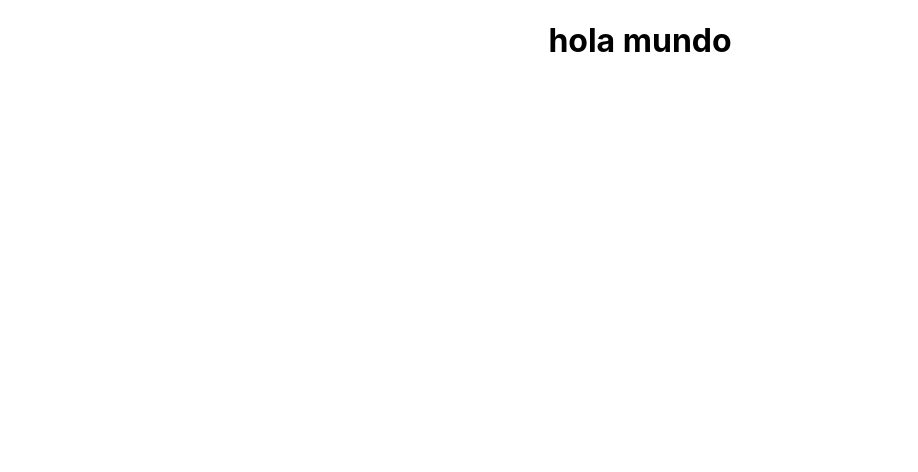
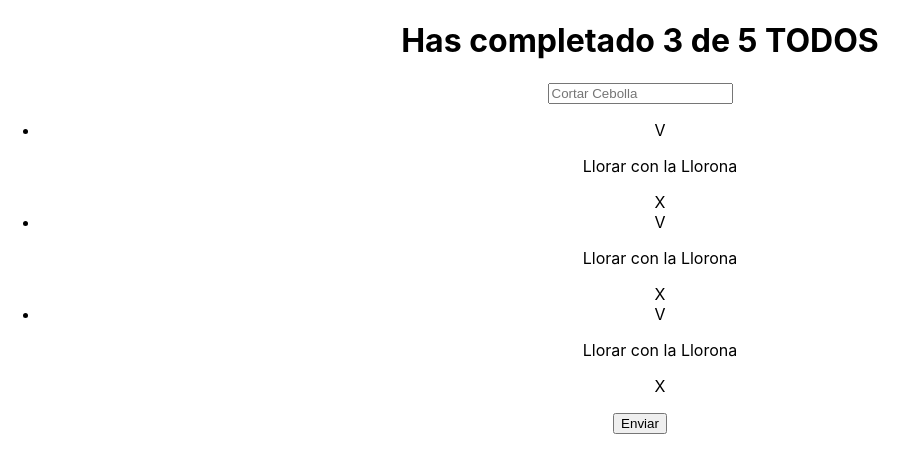
Before and after one commit to martin241125/ReactAdv, a React (Create React App) app: page / in a window 1280 px wide. Shown: the top 472 px of the page, without its empty margins (0-918 px from the left). Built offline with nearby package versions, Linux system fonts and the light colour scheme.

Commit message:
seguimos2

```diff
--- a/src/App.js
+++ b/src/App.js
@@ -1,11 +1,22 @@
-import logo from './platzi.webp';
-import './App.css';
+import "./App.css";
+import TodoCounter from "./components/TodoCounter";
+import TodoList from "./components/TodoList";
+import TodoSearch from "./components/TodoSearch";
+import TodoButton from "./components/TodoButton";
+import TodoItem from "./components/TodoItem";
 
 function App() {
   return (
     <div className="App">
-      <h1>hola mundo</h1>
+      <TodoCounter />
+      <TodoSearch />
 
+      <TodoList>
+        <TodoItem />
+        <TodoItem />
+        <TodoItem />
+      </TodoList>
+      <TodoButton />
     </div>
   );
 }
--- /dev/null
+++ b/src/components/TodoButton.jsx
@@ -0,0 +1,11 @@
+import React from 'react'
+
+const TodoButton = () => {
+  return (
+    <button>
+      Enviar
+    </button>
+  )
+}
+
+export default TodoButton
--- /dev/null
+++ b/src/components/TodoCounter.jsx
@@ -0,0 +1,13 @@
+import React from 'react'
+
+const TodoCounter = () => {
+  return (
+    <div>
+      <h1>
+        Has completado 3 de 5 TODOS
+      </h1>
+    </div>
+  )
+}
+
+export default TodoCounter
--- /dev/null
+++ b/src/components/TodoItem.jsx
@@ -0,0 +1,13 @@
+import React from 'react'
+
+const TodoItem = () => {
+  return (
+    <li>
+        <span>V</span>
+        <p>Llorar con la Llorona</p>
+        <span>X</span>
+    </li>
+  )
+}
+
+export default TodoItem
--- /dev/null
+++ b/src/components/TodoList.jsx
@@ -0,0 +1,12 @@
+import React from 'react'
+
+
+const TodoList = (props) => {
+  return (
+    <ul>
+      {props.children}
+    </ul>
+  )
+}
+
+export default TodoList
--- /dev/null
+++ b/src/components/TodoSearch.jsx
@@ -0,0 +1,11 @@
+import React from 'react'
+
+const TodoSearch = () => {
+  return (
+
+      <input type="text" placeholder='Cortar Cebolla' />
+
+  )
+}
+
+export default TodoSearch
```
Also changed, not shown: src/components/TodoItems.jsx (added, +15 -0 lines).
